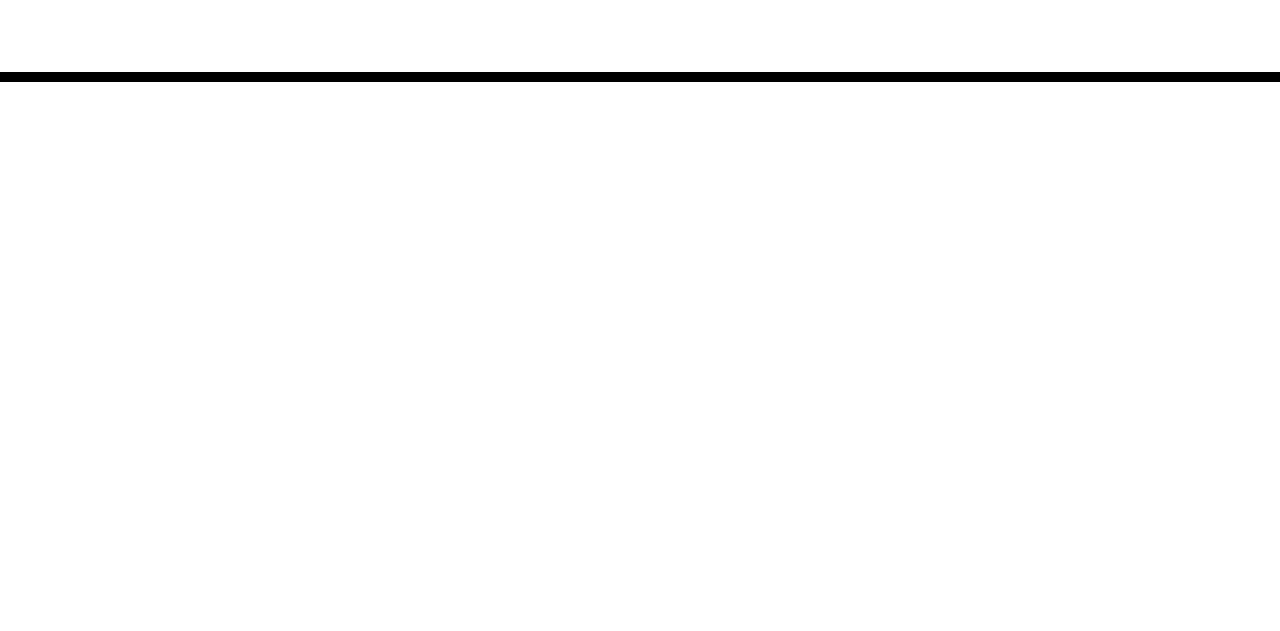
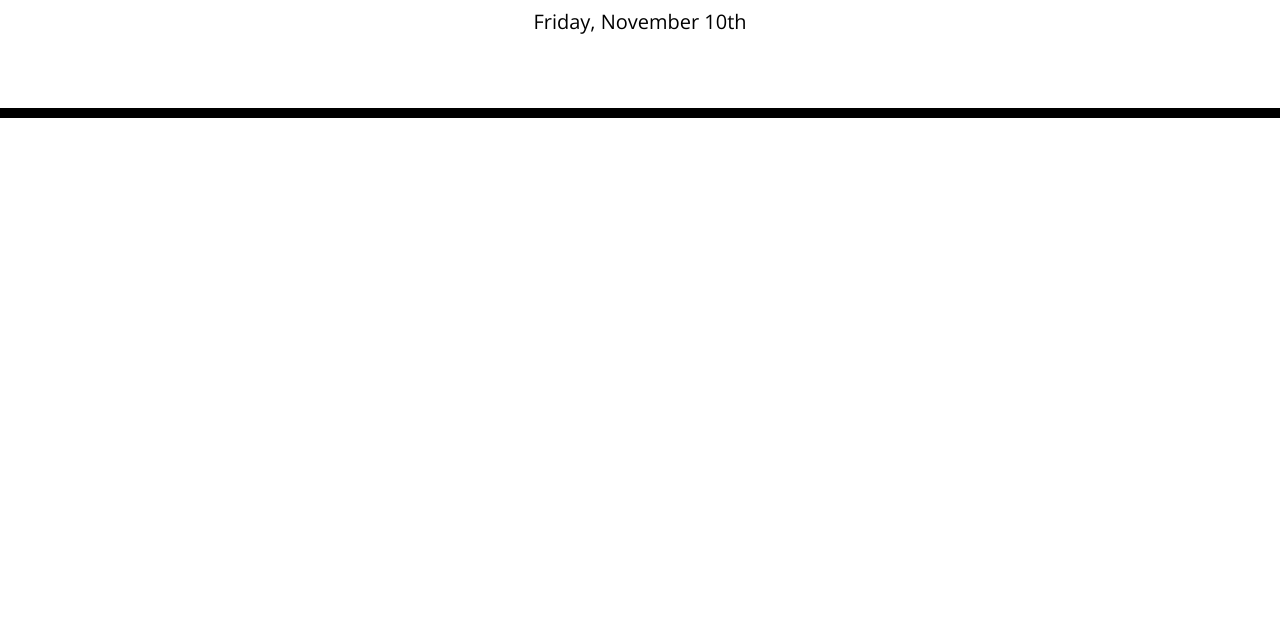
Before and after one commit to SalxIeva/SalxIeva-Daily-planner, a plain HTML site: page index.html in a window 1280 px wide. Shown: the part 169-800 px from the top of the page. Drawn offline with nearby package versions, Linux system fonts and the light colour scheme.

Commit message:
todays date function added

```diff
--- /dev/null
+++ b/assets/script.js
@@ -0,0 +1,17 @@
+// check if script.js is connected
+console.log("peanut");
+
+
+var currentDay = $("#currentDay");
+// Display the current day at the top of the calender when a user opens the planner.
+var today = dayjs();
+$("#currentDay").text(today.format("dddd, MMMM D[th]"));
+// Present timeblocks for standard business hours when the user scrolls down.
+
+// Color-code each timeblock based on past, present, and future when the timeblock is viewed.
+
+// Allow a user to enter an event when they click a timeblock
+
+// Save the event in local storage when the save button is clicked in that timeblock.
+
+// Persist events between refreshes of a page
--- a/index.html
+++ b/index.html
@@ -20,7 +20,7 @@
       href="https://fonts.googleapis.com/css?family=Open+Sans&display=swap"
       rel="stylesheet"
     />
-    <link rel="stylesheet" href="../SalxIeva-Daily-planner/assets/style.css" />
+    <link rel="stylesheet" href="./assets/style.css" />
     <title>Work Day Scheduler</title>
   </head>
 
@@ -36,5 +36,8 @@
 
     <script src="https://cdnjs.cloudflare.com/ajax/libs/jquery/3.2.1/jquery.min.js"></script>
     <script src="https://cdn.jsdelivr.net/npm/dayjs@1/dayjs.min.js"></script>
+
+    <!-- Script.js added here -->
+    <script src="./assets/script.js"></script>
   </body>
 </html>
```
